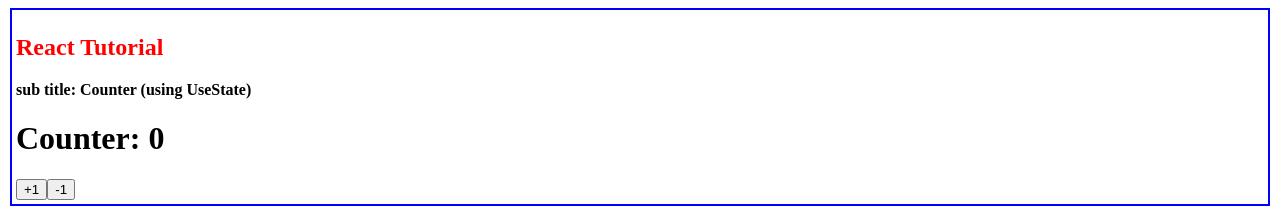
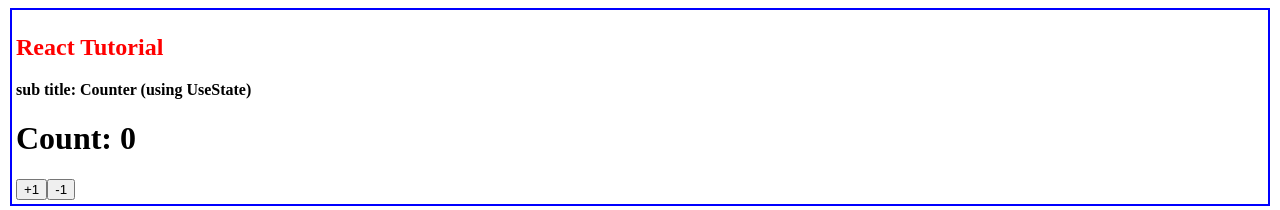
Before and after one commit to 11hertz/fullStack_React_Practice, a React (Vite) app: page / in a window 1280 px wide. Shown: the top 210 px of the page. Built offline with nearby package versions, Linux system fonts and the light colour scheme.

Commit message:
Practice 6 make Counter

```diff
--- a/src/App.tsx
+++ b/src/App.tsx
@@ -1,8 +1,20 @@
 import Title from './components/Title';
 import Box from './components/Box';
 import Counter from './components/Counter';
+import { useState } from 'react';
 
 function App() {
+  const [count, setCount] = useState(0);
+
+  const increaseOrDecreaseCount = (txt: string) => {
+    if (txt === 'upCount') {
+      return setCount((prevCount) => prevCount + 1);
+    }
+    if (txt === 'downCount') {
+      return setCount((prevCount) => prevCount - 1);
+    }
+  };
+
   return (
     <Box
       borderWidth='2px'
@@ -14,7 +26,8 @@
       <Title title='React Tutorial' color='red'>
         sub title: Counter (using UseState)
       </Title>
-      <Counter />
+      <h1>Count: {count}</h1>
+      <Counter increaseOrDecreaseCount={increaseOrDecreaseCount} />
     </Box>
   );
 }
--- a/src/components/Counter.tsx
+++ b/src/components/Counter.tsx
@@ -1,21 +1,12 @@
-import { useState } from 'react';
+type CounterProp = {
+  increaseOrDecreaseCount: (txt: 'upCount' | 'downCount') => void;
+};
 
-const Counter = () => {
-  const [count, setCount] = useState(0);
-
-  const increaseCount = () => {
-    setCount((prevCount) => prevCount + 1);
-  };
-
-  const decreaseCount = () => {
-    setCount((prevCount) => prevCount - 1);
-  };
-
+const Counter = ({ increaseOrDecreaseCount }: CounterProp) => {
   return (
     <>
-      <h1>Counter: {count}</h1>
-      <button onClick={increaseCount}>+1</button>
-      <button onClick={decreaseCount}>-1</button>
+      <button onClick={() => increaseOrDecreaseCount('upCount')}>+1</button>
+      <button onClick={() => increaseOrDecreaseCount('downCount')}>-1</button>
     </>
   );
 };
```
